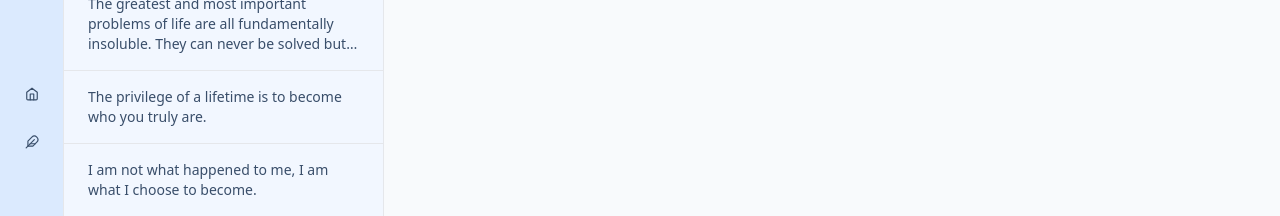
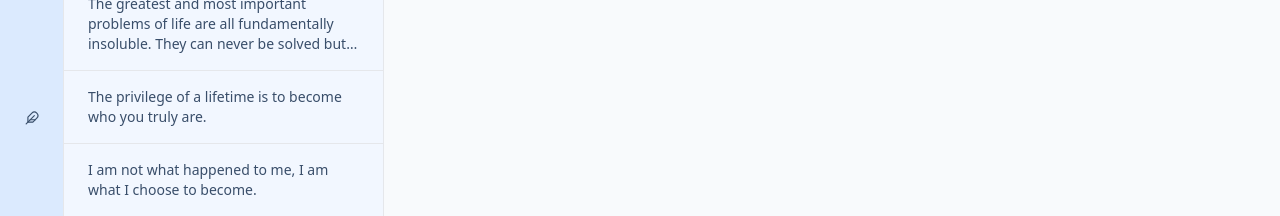
Before and after one commit to abheist/tweetcat-frontend, a Next.js app: page /tweet in a window 1280 px wide. Shown: the part 281-497 px from the top of the page. Built offline with nearby package versions, Linux system fonts and the light colour scheme.

Commit message:
🥸 hide the tweet from sidebar for now

```diff
--- a/src/components/sidebar.tsx
+++ b/src/components/sidebar.tsx
@@ -1,4 +1,4 @@
-import {FiFeather, FiHome} from "react-icons/fi";
+import {FiFeather} from "react-icons/fi";
 import {ReactNode} from "react";
 import Link from "next/link";
 
@@ -28,8 +28,9 @@ export default function Sidebar() {
 
                 <div className={`flex-grow`}></div>
 
-                <SideBarAppIcon icon={<FiHome/>} tooltip={`Home`} link={`/home`}/>
-                <SideBarAppIcon icon={<FiFeather/>} tooltip={`Tweet`} link={`tweet`}/>
+                {/*<SideBarAppIcon icon={<FiHome/>} tooltip={`Home`} link={`/home`}/>*/}
+                {/*<SideBarAppIcon icon={<FiFeather/>} tooltip={`Tweet`} link={`tweet`}/>*/}
+                <SideBarAppIcon icon={<FiFeather/>} tooltip={`Tweets`} link={`tweets`}/>
                 {/*<SideBarAppIcon icon={<FiCalendar/>} tooltip={`Calendar`} link={`calender`}/>*/}
                 {/*<SideBarAppIcon icon={<FiTrendingUp/>} tooltip={`Analytics`} link={`analytics`}/>*/}
 
@@ -39,7 +40,8 @@ export default function Sidebar() {
                     <label tabIndex={0} className="btn btn-ghost btn-circle avatar">
                         <div className="w-10 rounded-full ring">
                             <img
-                                src="https://pbs.twimg.com/profile_images/1640726751469793283/lCbZ1c2y_400x400.jpg"/>
+                                src="https://pbs.twimg.com/profile_images/1640726751469793283/lCbZ1c2y_400x400.jpg"
+                                alt={`profile pic`}/>
                         </div>
                     </label>
                     <ul tabIndex={0}
```
